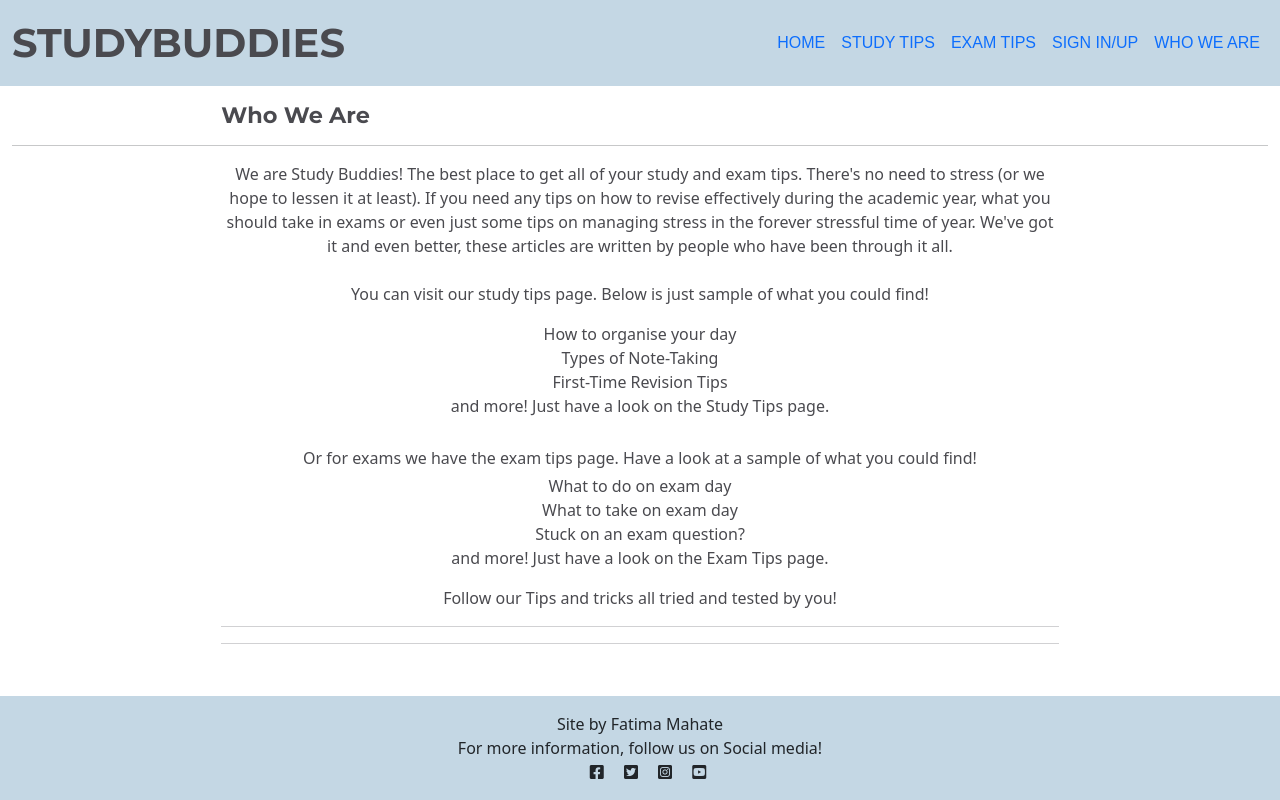
After one commit to fatimamahate/studybuddies, a Django app: page /who-we-are/ in a window 1280 px wide. The commit adds this page. Run offline with Django 4.2, Linux system fonts and the light colour scheme; data that the repository does not hold is empty; parts of the project's set-up code (start-up, migrations or seed data) failed here and were passed over.

Commit message:
create the about page (called who we are) and add text

```diff
--- /dev/null
+++ b/studyexamtips/templates/studyexamtips/about.html
@@ -0,0 +1,68 @@
+{% extends "base.html" %}
+
+{% block content %}
+{% load static %}
+<!-- about.html content starts here -->
+<div class="container-fluid">
+    <div>
+        <div>
+            <h2 class="headline-intro-text offset-md-2 mt-3">Who We Are</h2>
+        </div>
+        <hr>
+        <div class="col-md-8 mt-3 offset-md-2 card-text">
+            <p class = "about">
+                We are Study Buddies! The best place to get all of your study and exam tips.
+                There's no need to stress (or we hope to lessen it at least).
+                If you need any tips on how to revise effectively during the academic year,
+                what you should take in exams or even just some tips on managing stress in
+                the forever stressful time of year. We've got it and even better, these articles
+                are written by people who have been through it all.
+                <br>
+                <br>
+                You can visit our study tips page. Below is just sample of what you could find!
+                <ul class = "list-unstyled mt-1 mb-1">
+                    <li>
+                        How to organise your day
+                    </li>
+                    <li>
+                        Types of Note-Taking
+                    </li>
+                    <li>
+                        First-Time Revision Tips
+                    </li>
+                    <li>
+                        and more! Just have a look on the Study Tips page.
+                    </li>
+                </ul>
+                <br>
+                Or for exams we have the exam tips page. Have a look at a sample of what you could find!
+                <ul class = "list-unstyled mt-1 mb-1">
+                    <li>
+                        What to do on exam day
+                    </li>
+                    <li>
+                        What to take on exam day
+                    </li>
+                    <li>
+                        Stuck on an exam question?
+                    </li>
+                    <li>
+                        and more! Just have a look on the Exam Tips page.
+                    </li>
+                </ul>
+            </p>
+            <p>
+                Follow our Tips and tricks all tried and tested by you!
+            </p>
+            <hr>
+            {% for post in post_list %}
+            {% if forloop.counter == 1 %}
+            <h5>
+                Our latest post was posted on {{ post.post_created_on }}
+            </h5>
+            {% endif %}
+            {% endfor %}
+            <hr>
+
+<!-- about.html content ends here -->
+{% endblock %}
--- a/studyexamtips/urls.py
+++ b/studyexamtips/urls.py
@@ -5,6 +5,6 @@ urlpatterns = [
     path('', views.PostList.as_view(), name='home'),
     path('study-tips/', views.StudyView.as_view(), name='study_tips'),
     path('exam-tips/', views.ExamView.as_view(), name='exam_tips'),
+    path('who-we-are/', views.AboutView.as_view(), name='about'),
     path('<slug:slug>/', views.post_detail, name='post_detail'),
-
 ]
--- a/studyexamtips/views.py
+++ b/studyexamtips/views.py
@@ -34,7 +34,14 @@ class ExamView(generic.ListView):
     template_name="studyexamtips/exam_post_list.html"
     paginate_by = 6
 
-
+class AboutView(generic.ListView):
+    """
+    Filters posts so that they are published
+    and of the Exam tips category.
+    Template used is study_post_list.html
+    """
+    queryset = Post.objects.filter(status=1).order_by("-post_created_on")
+    template_name="studyexamtips/about.html"
 
 
 def post_detail(request, slug):
--- a/templates/base.html
+++ b/templates/base.html
@@ -56,8 +56,8 @@
                             href="#">Sign In/Up</a>
                     </li>
                     <li class="nav-item">
-                        <a class="nav-link {% if request.path == home_url %}active{% endif %}" aria-current="page"
-                            href="#">Join Us</a>
+                        <a class="nav-link {% if request.path == about_url %}active{% endif %}" aria-current="page"
+                            href="{% url 'about' %}">Who We Are</a>
                     </li>
 
                 </ul>
```
